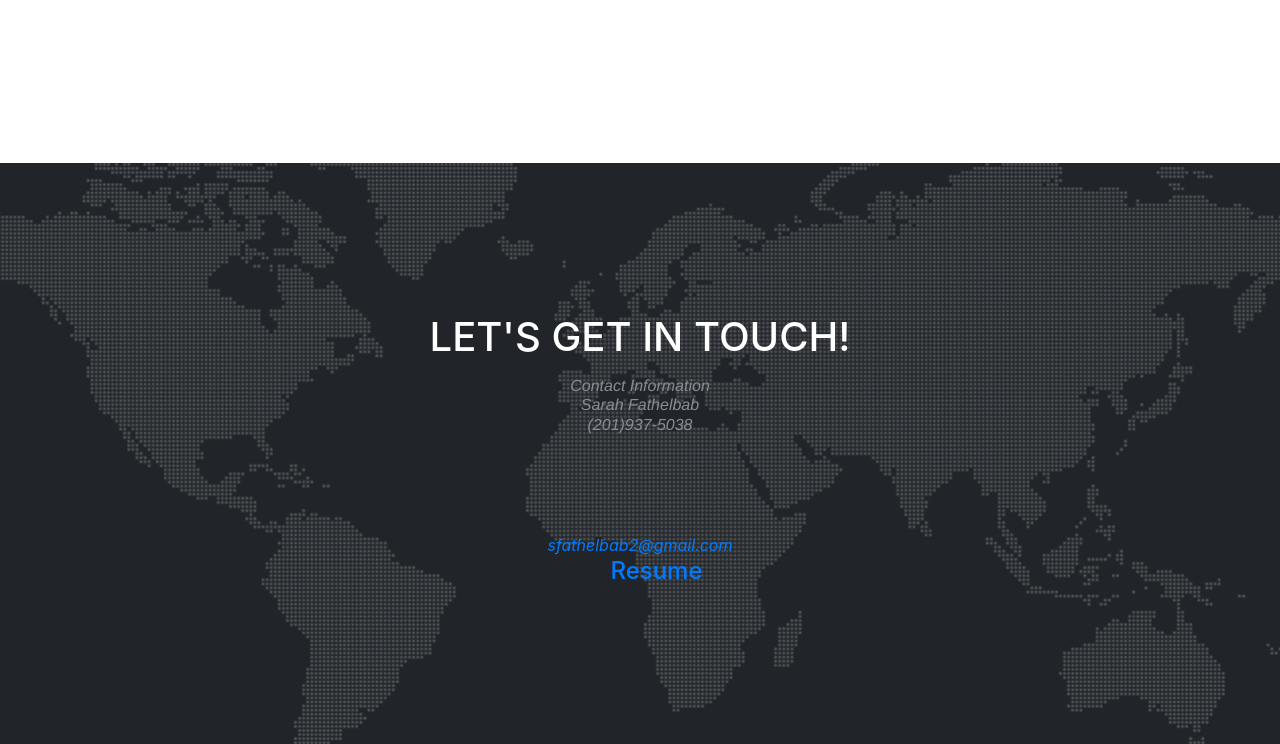
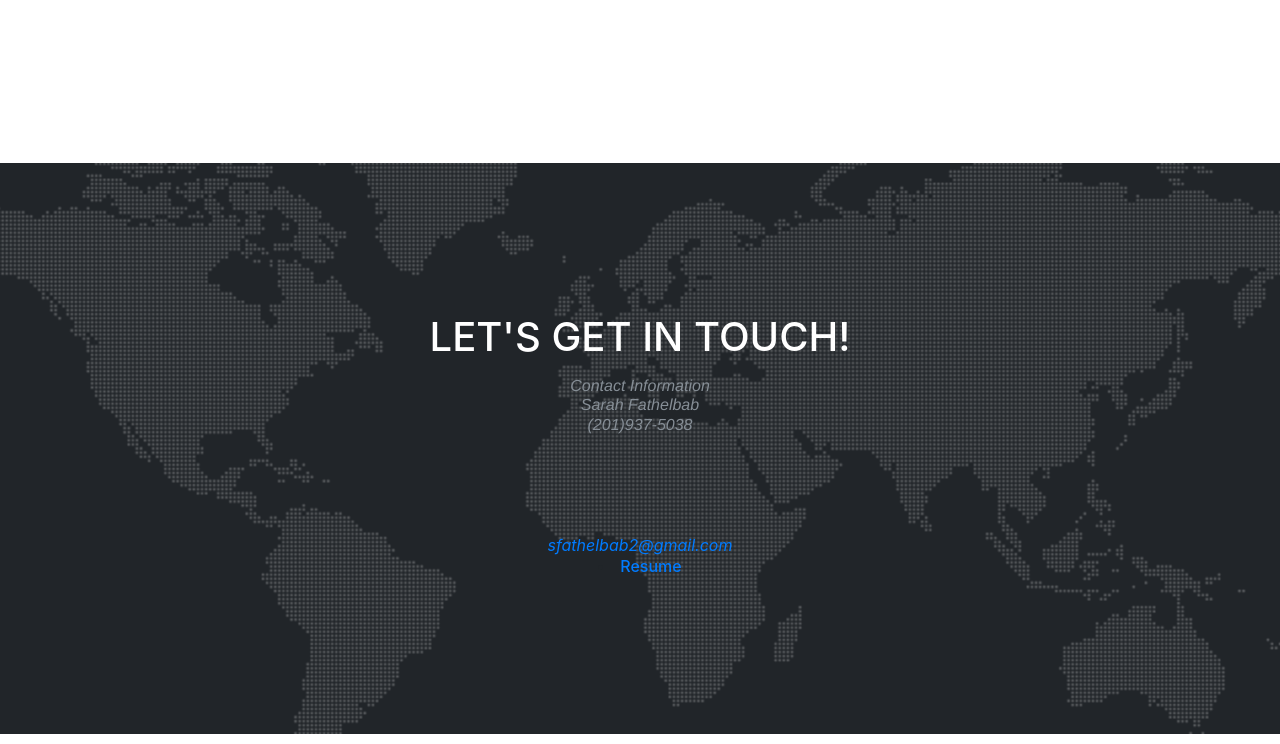
Before and after one commit to sfathelbab1/Portfolio, a website with bundled scripts: page index.html in a window 1280 px wide. Shown: the part 4673-5417 px from the top of the page. Built offline with nearby package versions, Linux system fonts and the light colour scheme; a web font is replaced by a local one.

Commit message:
h6 resume font

```diff
--- a/index.html
+++ b/index.html
@@ -307,7 +307,7 @@
             <h3 class="section-subheading text-muted">Contact Information<br>Sarah Fathelbab<br>(201)937-5038</h3>
             <body>
               <i><a href = "mailto:sfathelbab2@gmail.com"> <br>sfathelbab2@gmail.com</a></i>
-              <h4><li><a href = "Resume1 - Final.pdf"> Resume</h4></a></li>
+              <h6><li><a href = "Resume1 - Final.pdf"> Resume</h6></a></li>
             </body>
           </div>
 
```
